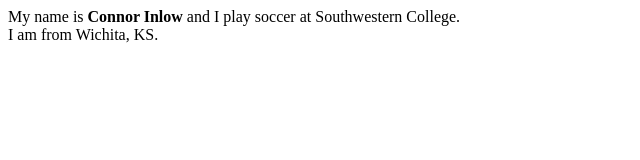
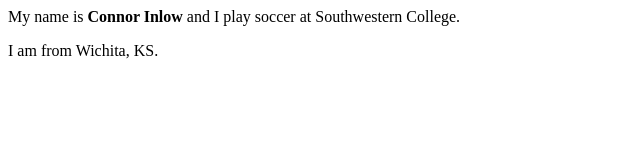
Before and after one commit to Connor06Inlow/noob, a plain HTML site: page index.html in a window 1280 px wide. Shown: the whole page, without its empty margins (0-640 px from the left). Drawn offline with Linux system fonts and the light colour scheme.

Commit message:
Update index.html

```diff
--- a/index.html
+++ b/index.html
@@ -1,3 +1,3 @@
-My name is <b>Connor Inlow</b> and I play soccer at Southwestern College.<br>
+<p>My name is <b>Connor Inlow</b> and I play soccer at Southwestern College.</br>
 
-I am from Wichita, KS.
+<p>I am from Wichita, KS.
```
